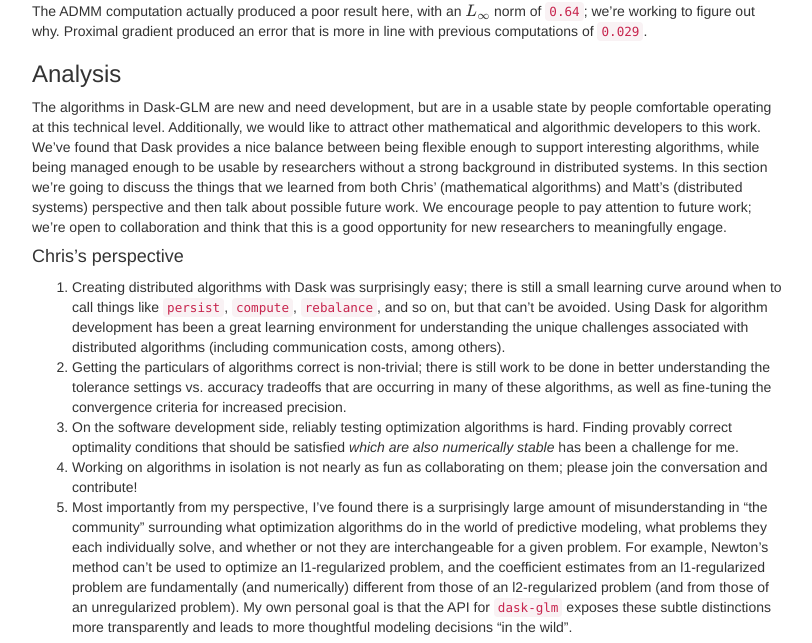
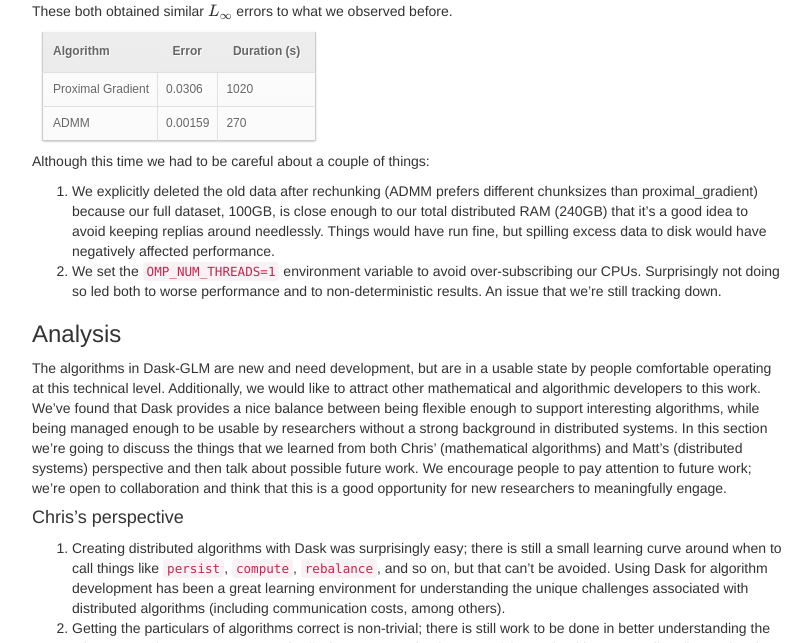
Before and after one commit to besyskymnbk/blog, a Jekyll site: the page built from _posts/work/2017-03-17-dask-glm-1.md, in a window 1280 px wide and 900 px high, scrolled down 9317 px, cut to the strip 257-900 px from the top of the window. Shown: the whole strip, without its empty margins (233-1045 px from the left). Built offline with Jekyll 4.4.1, drawn with Linux system fonts in a browser that asks for light colours; formulas are drawn with MathJax 3; comment, search, counter and statistics services are not loaded; some of the changed text lies outside the part shown.

Commit message:
update times for cluster

```diff
--- a/_posts/work/2017-03-17-dask-glm-1.md
+++ b/_posts/work/2017-03-17-dask-glm-1.md
@@ -462,10 +462,39 @@ megabytes.
 <iframe src="https://cdn.rawgit.com/mrocklin/c9f1724285af29cfa50fd1430178c5af/raw/0d0edca0fa97a70c0e90699eb41c51e23f503ea6/dask-glm-admm-large.html"
         width="800" height="400"></iframe>
 
-The ADMM computation actually produced a poor result here, with an $L_{\infty}$ norm of
-`0.64`; we're working to figure out why.  Proximal gradient produced an error
-that is more in line with previous computations of `0.029`.
+These both obtained similar $L_{\infty}$ errors to what we observed before.
 
+<table>
+<thead><tr>
+  <th>Algorithm</th>
+  <th>Error</th>
+  <th>Duration (s)</th>
+</tr></thead>
+<tbody>
+<tr>
+  <td>Proximal Gradient</td>
+  <td>0.0306</td>
+  <td>1020</td>
+</tr>
+<tr>
+  <td>ADMM</td>
+  <td>0.00159</td>
+  <td>270</td>
+</tr>
+</tbody>
+</table>
+
+Although this time we had to be careful about a couple of things:
+
+1.  We explicitly deleted the old data after rechunking (ADMM prefers different
+    chunksizes than proximal_gradient) because our full dataset, 100GB, is
+    close enough to our total distributed RAM (240GB) that it's a good idea to
+    avoid keeping replias around needlessly.  Things would have run fine, but
+    spilling excess data to disk would have negatively affected performance.
+2.  We set the `OMP_NUM_THREADS=1` environment variable to avoid
+    over-subscribing our CPUs.  Surprisingly not doing so led both to worse
+    performance and to non-deterministic results.  An issue that we're still
+    tracking down.
 
 ### Analysis
 
```
Also changed, not shown: other parts of _posts/work/2017-03-17-dask-glm-1.md (+1 -1 lines).
